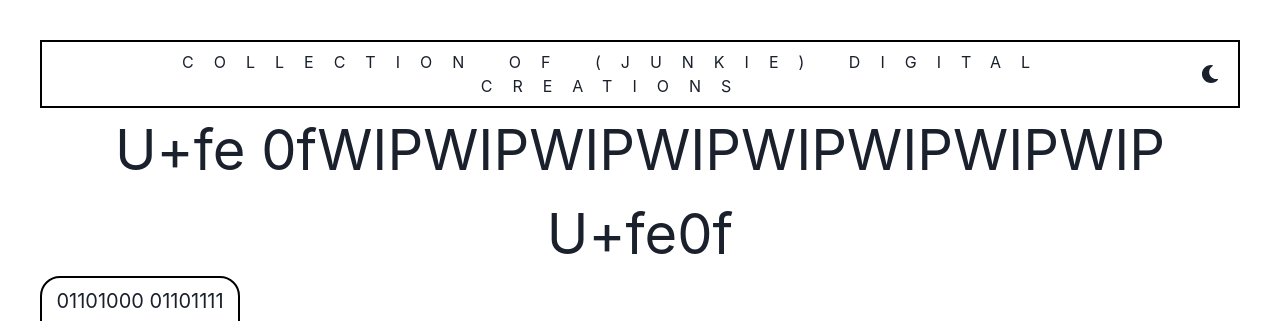
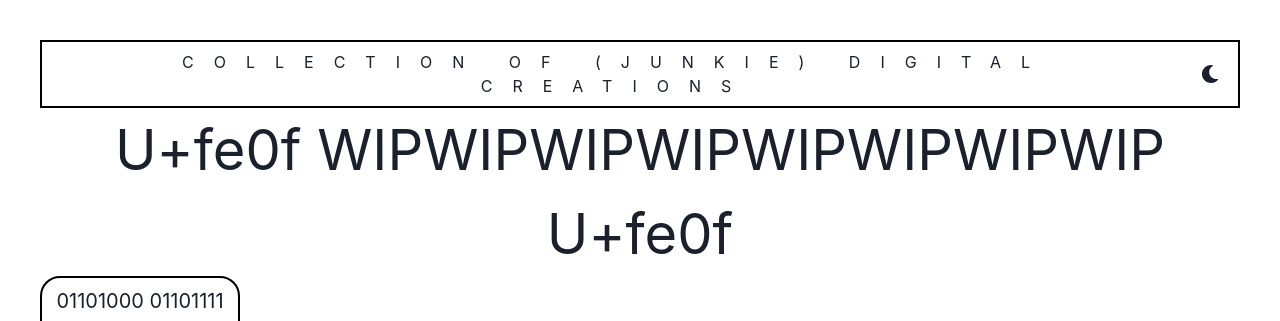
Before and after one commit to horikandthepurpleshrooms/portofolio-old, a React (Create React App) app: page / in a window 1280 px wide. Shown: the top 321 px of the page. Built offline with nearby package versions, Linux system fonts and the light colour scheme.

Commit message:
adjusted text

```diff
--- a/src/components/LandingPage.tsx
+++ b/src/components/LandingPage.tsx
@@ -10,7 +10,7 @@ const LandingPage = () => {
   return (
     <Box textAlign="center" fontSize="xl" m={10} pb={100}>
       <ShroomsHeader />
-      <Text display={"flex"} justifyContent={"center"} fontSize={"3.5rem"}>{`U+fe 0fWIPWIPWIPWIPWIPWIPWIPWIP U+fe0f`}</Text>
+      <Text display={"flex"} justifyContent={"center"} fontSize={"3.5rem"}>{`U+fe0f WIPWIPWIPWIPWIPWIPWIPWIP U+fe0f`}</Text>
       <Bedge />
       <AboutCard />
     </Box>
```
